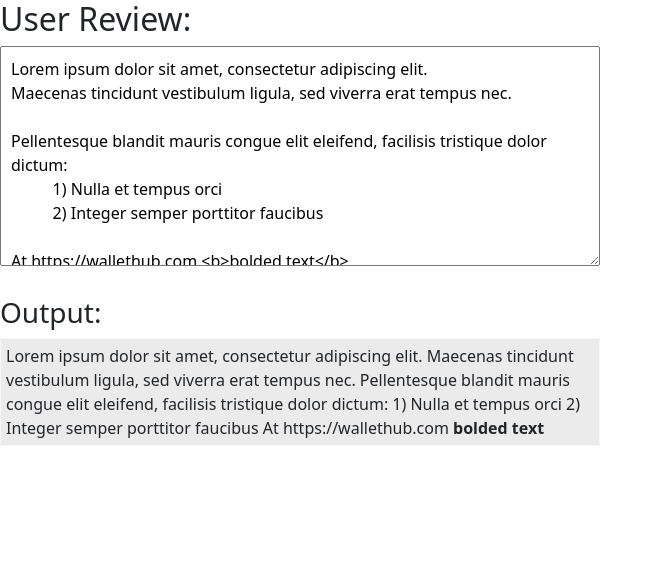
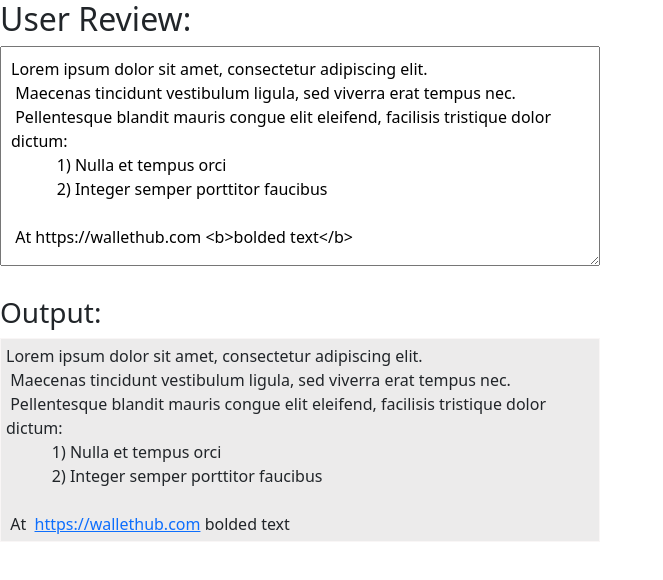
Before and after one commit to enyoghasim/wallet-hub-ng-fe, an Angular app: page /test-six in a window 1280 px wide. Shown: the top 580 px of the page, without its empty margins (0-663 px from the left). Built offline with nearby package versions, Linux system fonts and the light colour scheme.

Commit message:
finished project

```diff
--- a/src/app/test-05.ts
+++ b/src/app/test-05.ts
@@ -4,84 +4,78 @@
  * * Spot the memory leak
  *
  */
-import { Component, NgModule, Injectable, Input  } from '@angular/core';
-import { RouterModule, Router} from "@angular/router";
-import { CommonModule } from '@angular/common';
-import { BehaviorSubject } from 'rxjs';
-
+import { Component, NgModule, Injectable, Input } from "@angular/core";
+import { RouterModule, Router } from "@angular/router";
+import { CommonModule } from "@angular/common";
+import { BehaviorSubject } from "rxjs";
 
 @Injectable()
 export class TestService {
-    test:BehaviorSubject<string>;
+  test: BehaviorSubject<string>;
 
   constructor() {
-        this.test  = new BehaviorSubject("angular test #5");
+    this.test = new BehaviorSubject("angular test #5");
   }
 
-    SetTest(test:string) {
+  SetTest(test: string) {
     this.test.next(test);
   }
 }
 
 @Component({
-    selector : 'ng-app',
-    template : `
+  selector: "ng-app",
+  template: `
     <h2>Current test is:</h2>
-                {{test}}
-                <br/>
+    {{ test }}
+    <br />
     <child [skip-current]="true"></child>
   `,
-    styles : []
+  styles: [],
 })
 export class MainComponent {
-    test:string = null;
+  test: string = null;
 
-    constructor(private _srv:TestService) {
-
-    }
+  constructor(private _srv: TestService) {}
 
   ngOnInit() {
-
-        this._srv.test.subscribe(test=>{
+    this._srv.test.subscribe((test) => {
       this.test = test;
     });
   }
 }
 
 @Component({
-    selector : 'child',
-    template : `Sample Child component<br/> <button (click)="Next()">next test</button>`
-
+  selector: "child",
+  template: `Sample Child component<br />
+    <button (click)="Next()">next test</button>`,
 })
 export class TextChildComponent {
+  @Input("skip-current") skip = false;
 
-    @Input('skip-current') skip = false;
-
-    constructor(private _srv:TestService, private _router:Router) {
-
-    }
+  constructor(private _srv: TestService, private _router: Router) {}
 
   Next() {
     this._router.navigate(["test-six"]);
   }
 
   ngAfterViewInit() {
-        if(this.skip) this._srv.SetTest("angular test #6");
+    setTimeout(() => {
+      if (this.skip) this._srv.SetTest("angular test #6");
+    }, 0);
   }
-
 }
 
 @NgModule({
-    imports : [
+  imports: [
     CommonModule,
     RouterModule.forChild([
       {
-                path : "",
-                component : MainComponent
-            }
-        ])
+        path: "",
+        component: MainComponent,
+      },
+    ]),
   ],
-    declarations : [MainComponent,TextChildComponent],
-    providers : [TestService]
+  declarations: [MainComponent, TextChildComponent],
+  providers: [TestService],
 })
-export class MainModule {};
+export class MainModule {}
--- a/src/app/test-06.ts
+++ b/src/app/test-06.ts
@@ -5,65 +5,93 @@
  * * It should not allow rendering of html tags to prevent a security vulnerability (keep the inner text however)
  * * If the user enters a link in the content (ex : https://wallethub.com) it should become an anchor element when printed in the page
  */
-import { Component, NgModule  } from '@angular/core';
-import { RouterModule} from "@angular/router";
-import { CommonModule } from '@angular/common';
+import { Component, NgModule } from "@angular/core";
+import { RouterModule } from "@angular/router";
+import { CommonModule } from "@angular/common";
+import { FormsModule } from "@angular/forms";
 
 @Component({
-    selector : 'ng-app',
-    template : `
+  selector: "ng-app",
+  template: `
     <h2>User Review:</h2>
-                <textarea class="textfield" placeholder="Write your Review" [value]="review_input"></textarea>
-                <br/><br/>
+    <textarea
+      [(ngModel)]="review_content"
+      class="textfield"
+      placeholder="Write your Review"
+      [value]="review_content"
+    ></textarea>
+    <br /><br />
     <h3>Output:</h3>
-                <div class="output" [innerHTML]="review_content"></div>
+    <div class="output" [innerHTML]="excapeHandler(review_content)"></div>
   `,
-    styles : [
-        `.textfield {
+  styles: [
+    `
+      .textfield {
         width: 600px;
         height: 220px;
         padding: 10px;
         box-sizing: border-box;
-        }`,
-        `.output {
+      }
+    `,
+    `
+      .output {
         max-width: 100%;
         width: 600px;
         border: solid 1px #f9f6f6;
         padding: 5px;
         background: #ecebeb;
-        }`
-    ]
+        white-space: pre-wrap;
+      }
+    `,
+  ],
 })
 export class ReviewComponent {
   // sample input
-    review_input =
-`Lorem ipsum dolor sit amet, consectetur adipiscing elit.
+  review_input = `Lorem ipsum dolor sit amet, consectetur adipiscing elit.
  Maecenas tincidunt vestibulum ligula, sed viverra erat tempus nec.
-
  Pellentesque blandit mauris congue elit eleifend, facilisis tristique dolor dictum:
            1) Nulla et tempus orci
            2) Integer semper porttitor faucibus
 
-At https://wallethub.com <b>bolded text</b>`
+ At https://wallethub.com <b>bolded text</b>`;
 
-    review_content = ""
+  review_content = "";
+
+  linkify(string): string {
+    return string.replace(
+      /([^\S]|^)(((https?\:\/\/)|(www\.))(\S+))/gi,
+      function (match, space, url) {
+        var hyperlink = url;
+        if (!hyperlink.match("^https?://")) {
+          hyperlink = `http://${hyperlink}`;
+        }
+        return `${space} <a href="${hyperlink}">${url}</a>`;
+      }
+    );
+  }
+
+  excapeHandler(html) {
+    const t = this.linkify(html.replace(/<[^>]+>/g, ""));
+
+    return t;
+  }
 
   ngOnInit() {
     this.review_content = this.review_input;
   }
-
 }
 
 @NgModule({
-    imports : [
+  imports: [
     CommonModule,
+    FormsModule,
     RouterModule.forChild([
       {
-                path : "",
-                component : ReviewComponent
-            }
-        ])
+        path: "",
+        component: ReviewComponent,
+      },
+    ]),
   ],
-    declarations : [ReviewComponent]
+  declarations: [ReviewComponent],
 })
 export class ReviewModule {}
```
Lines whose indentation alone changed are shown as unchanged.
